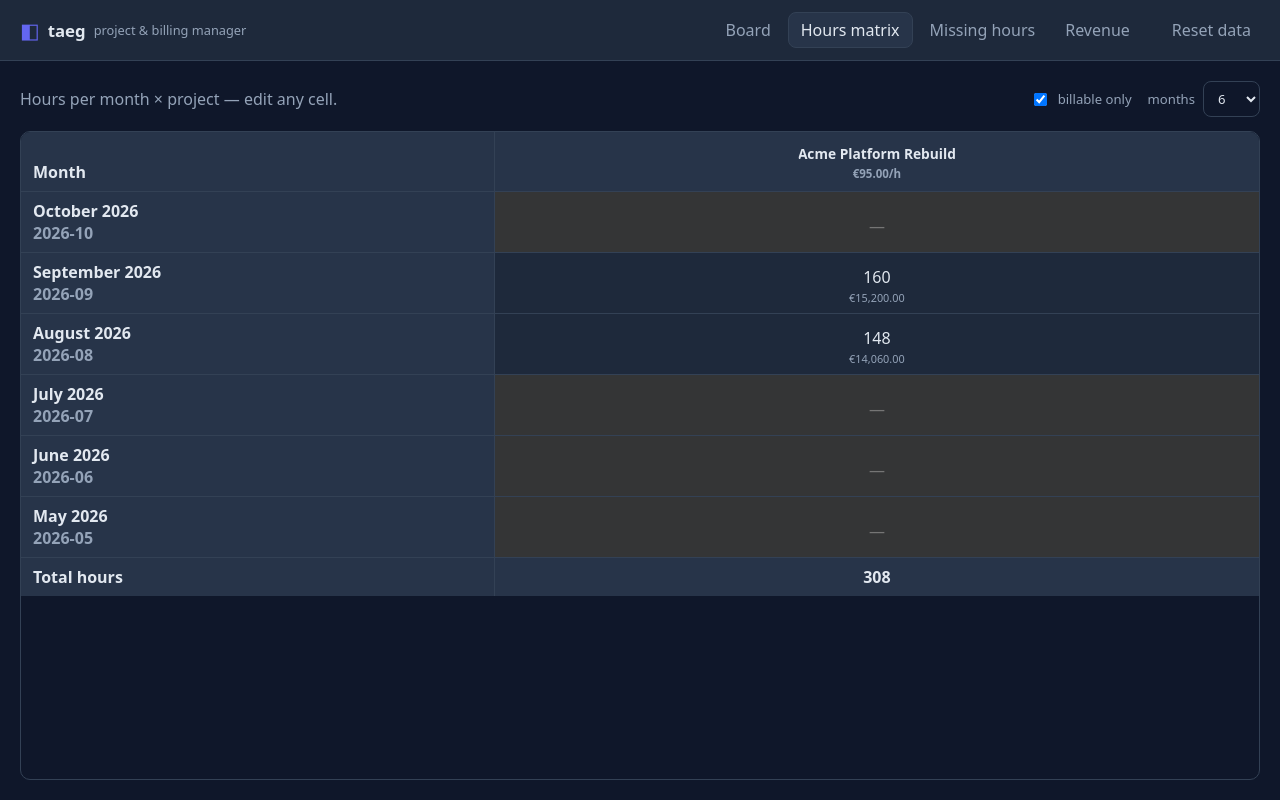
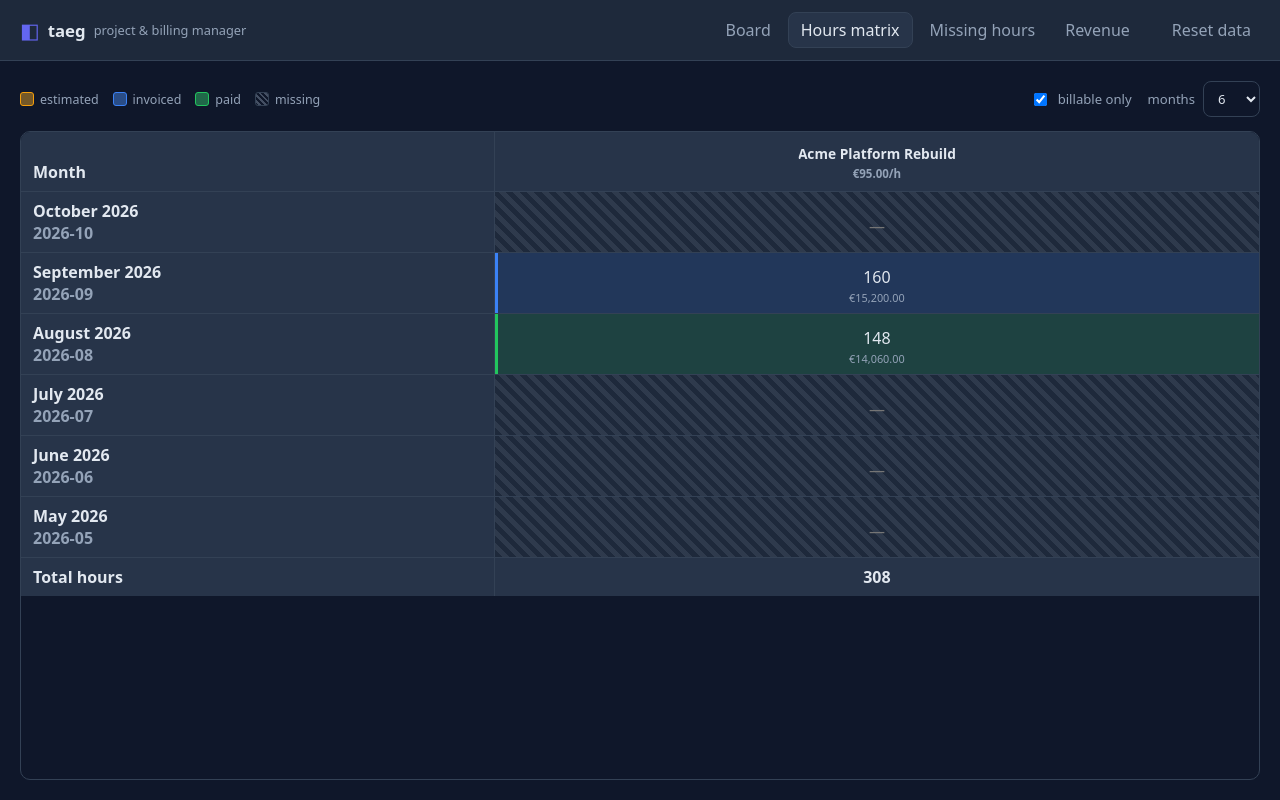
Before and after one commit to michas2/taeg, a React (Vite) app: page / in a window 1280 px wide. Both pictures are taken after a click on the button "Hours matrix". Built offline with nearby package versions, Linux system fonts and the light colour scheme.

Commit message:
feat: color-code matrix cells by billing state (estimated/invoiced/paid)

```diff
--- a/src/index.css
+++ b/src/index.css
@@ -10,6 +10,7 @@
   --green: #22c55e;
   --amber: #f59e0b;
   --red: #ef4444;
+  --blue: #3b82f6;
   --radius: 10px;
 
   font-family: system-ui, -apple-system, "Segoe UI", Roboto, sans-serif;
--- a/src/views/Matrix.css
+++ b/src/views/Matrix.css
@@ -17,6 +17,49 @@
   display: flex;
   gap: 16px;
   align-items: center;
+}
+
+.matrix-legend {
+  display: flex;
+  flex-wrap: wrap;
+  gap: 14px;
+  font-size: 0.78rem;
+  color: var(--text-dim);
+}
+
+.legend-item {
+  display: inline-flex;
+  align-items: center;
+  gap: 6px;
+}
+
+.legend-swatch {
+  width: 14px;
+  height: 14px;
+  border-radius: 3px;
+  border: 1px solid var(--border);
+}
+
+.sw-estimated {
+  background: color-mix(in srgb, var(--amber) 40%, var(--surface));
+  border-color: var(--amber);
+}
+.sw-invoiced {
+  background: color-mix(in srgb, var(--blue) 40%, var(--surface));
+  border-color: var(--blue);
+}
+.sw-paid {
+  background: color-mix(in srgb, var(--green) 40%, var(--surface));
+  border-color: var(--green);
+}
+.sw-missing {
+  background: repeating-linear-gradient(
+    45deg,
+    transparent,
+    transparent 2px,
+    color-mix(in srgb, var(--text-dim) 40%, transparent) 2px,
+    color-mix(in srgb, var(--text-dim) 40%, transparent) 4px
+  );
 }
 
 .matrix-controls .toggle {
@@ -113,7 +156,27 @@ table.matrix thead th {
 }
 
 .cell-missing {
-  background: color-mix(in srgb, var(--amber) 10%, transparent);
+  background: repeating-linear-gradient(
+    45deg,
+    transparent,
+    transparent 5px,
+    color-mix(in srgb, var(--text-dim) 14%, transparent) 5px,
+    color-mix(in srgb, var(--text-dim) 14%, transparent) 10px
+  );
+}
+
+/* Color-coded billing states. A left bar + subtle tint keeps text legible. */
+.cell-estimated {
+  background: color-mix(in srgb, var(--amber) 14%, transparent);
+  box-shadow: inset 3px 0 0 var(--amber);
+}
+.cell-invoiced {
+  background: color-mix(in srgb, var(--blue) 16%, transparent);
+  box-shadow: inset 3px 0 0 var(--blue);
+}
+.cell-paid {
+  background: color-mix(in srgb, var(--green) 16%, transparent);
+  box-shadow: inset 3px 0 0 var(--green);
 }
 
 .cell-input {
--- a/src/views/Matrix.tsx
+++ b/src/views/Matrix.tsx
@@ -87,7 +87,20 @@ export function Matrix({ onOpenProject }: MatrixProps) {
   return (
     <div className="matrix-wrap">
       <div className="matrix-toolbar">
-        <div className="muted">Hours per month × project — edit any cell.</div>
+        <div className="matrix-legend">
+          <span className="legend-item">
+            <span className="legend-swatch sw-estimated" /> estimated
+          </span>
+          <span className="legend-item">
+            <span className="legend-swatch sw-invoiced" /> invoiced
+          </span>
+          <span className="legend-item">
+            <span className="legend-swatch sw-paid" /> paid
+          </span>
+          <span className="legend-item">
+            <span className="legend-swatch sw-missing" /> missing
+          </span>
+        </div>
         <div className="matrix-controls">
           <label className="toggle">
             <input
@@ -210,8 +223,24 @@ function MatrixCell({
   const missing = billable && stored == null;
   const amount = bill ? billAmount(bill, project) : 0;
 
+  // Color-code by billing state once hours are present.
+  //   estimated = hours entered, not yet invoiced (pending)
+  //   invoiced  = invoice sent, not yet paid       (sent)
+  //   paid      = payment received                 (received)
+  let stateClass = "";
+  if (missing) {
+    stateClass = " cell-missing";
+  } else if (stored != null && bill) {
+    stateClass =
+      bill.status === "received"
+        ? " cell-paid"
+        : bill.status === "sent"
+          ? " cell-invoiced"
+          : " cell-estimated";
+  }
+
   return (
-    <td className={"cell" + (missing ? " cell-missing" : "")}>
+    <td className={"cell" + stateClass}>
       <input
         className="cell-input mono"
         type="number"
```
